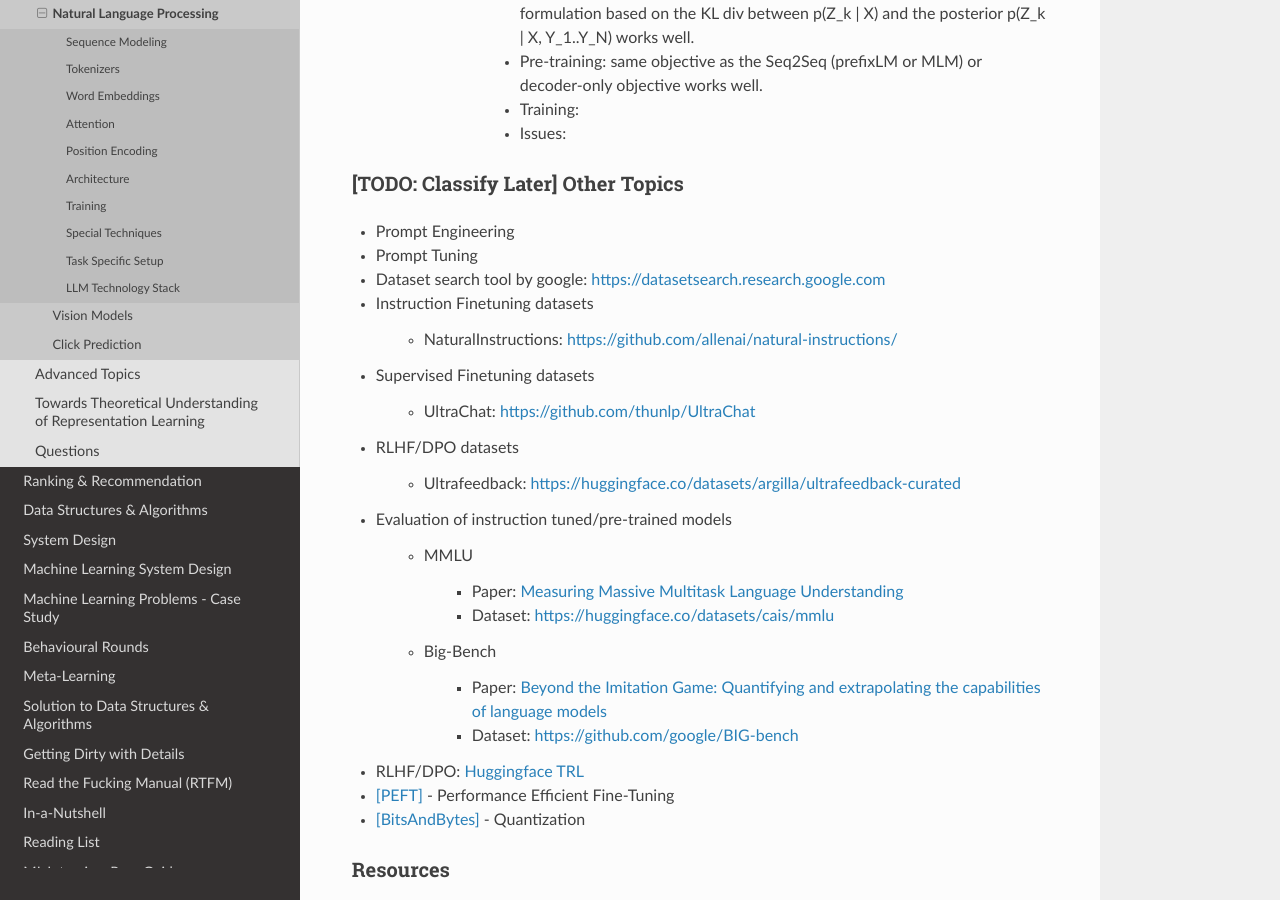
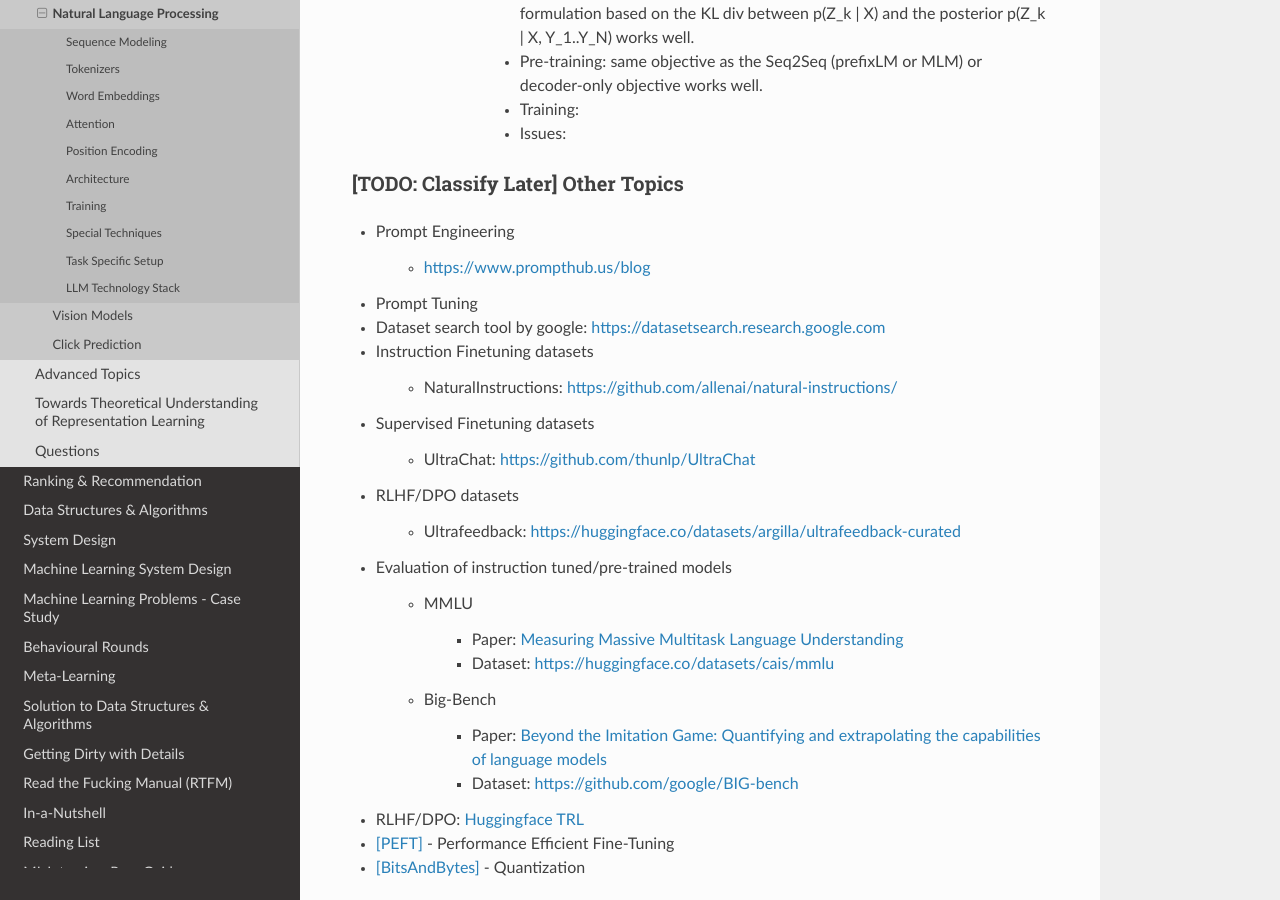
Before and after one commit to uselesstechjunks/leetcode, a Sphinx documentation site: the page built from docs/source/dl/application/nlp.rst, in a window 1280 px wide and 900 px high, scrolled down 11152 px. Built offline with Sphinx 7.4.7 and the Read the Docs theme 2.0.0, drawn with Linux system fonts in a browser that asks for light colours; part of the change alters nothing that is shown.

Commit message:
Update nlp.rst (#180)

```diff
--- a/docs/source/dl/application/nlp.rst
+++ b/docs/source/dl/application/nlp.rst
@@ -413,6 +413,8 @@ Summary
 [TODO: Classify Later] Other Topics
 =========================================================================================
 * Prompt Engineering
+
+	* https://www.prompthub.us/blog
 * Prompt Tuning
 * Dataset search tool by google: https://datasetsearch.research.google.com
 * Instruction Finetuning datasets
```
